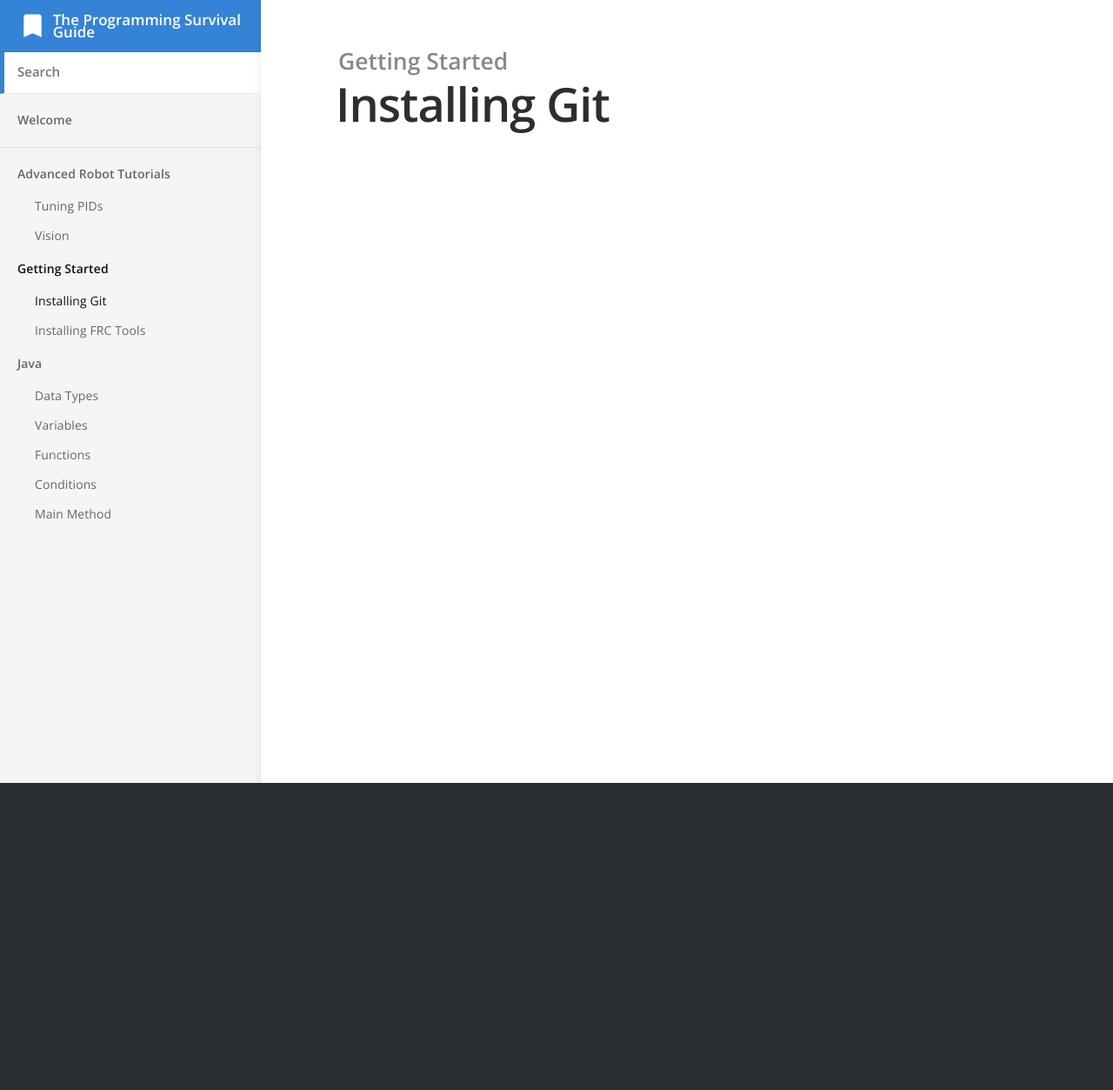
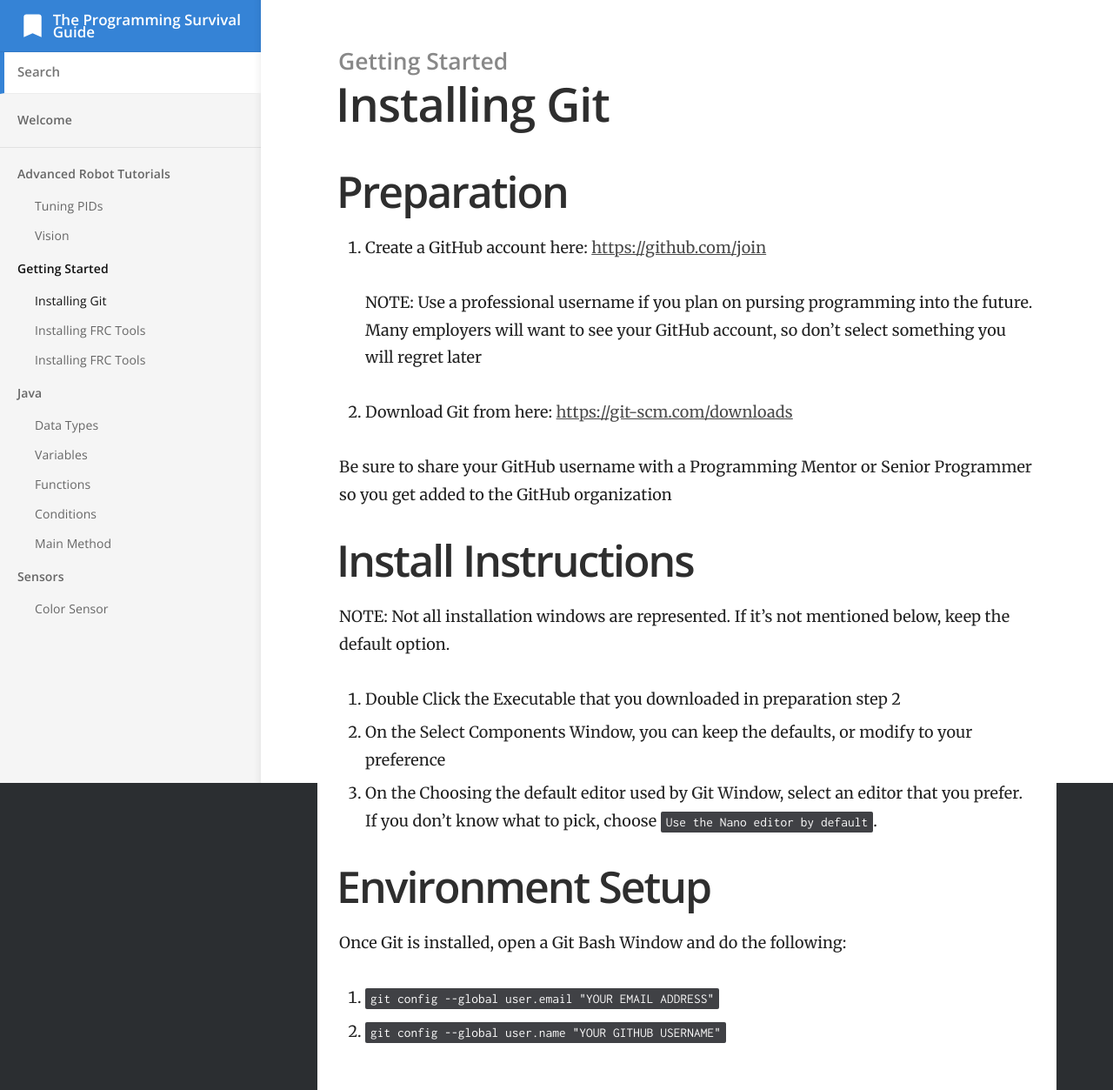
Before and after one commit to Team2445/The-Programming-Survival-Guide, a Jekyll site: the page built from _docs/getting-started/installing-git.md, in a window 1280 px wide. Shown: the whole page at 87% size. Built offline with Jekyll 4.4.1, drawn with Linux system fonts in a browser that asks for light colours; before the commit the page ends 900 px from its top, so only the background shows below that.

Commit message:
edited various

```diff
--- a/_docs/getting-started/installing-git.md
+++ b/_docs/getting-started/installing-git.md
@@ -3,3 +3,22 @@ title: Installing Git
 category: Getting Started
 order: 1
 ---
+# Preparation
+1. Create a GitHub account here: [https://github.com/join](https://github.com/join)
+
+    NOTE: Use a professional username if you plan on pursing programming into the future. Many employers will want to see your GitHub account, so don't select something you will regret later
+
+2. Download Git from here: [https://git-scm.com/downloads](https://git-scm.com/downloads)
+
+Be sure to share your GitHub username with a Programming Mentor or Senior Programmer so you get added to the GitHub organization
+
+# Install Instructions
+NOTE: Not all installation windows are represented. If it's not mentioned below, keep the default option.
+1. Double Click the Executable that you downloaded in preparation step 2
+2. On the Select Components Window, you can keep the defaults, or modify to your preference
+3. On the Choosing the default editor used by Git Window, select an editor that you prefer. If you don't know what to pick, choose `Use the Nano editor by default`.
+
+# Environment Setup
+Once Git is installed, open a Git Bash Window and do the following:
+1. `git config --global user.email "YOUR EMAIL ADDRESS"`
+2. `git config --global user.name "YOUR GITHUB USERNAME"`
```
Also changed, not shown: _docs/getting-started/installing-frctools.md (+2 -2 lines), _docs/getting-started/new-season-checklist.md (added, +13 -0 lines), _docs/sensors/Color-Sensor.md (added, +10 -0 lines), _docs/advanced-robots/Vision.md (renamed from _docs/advanced-robots/Robo-Vision.md).
